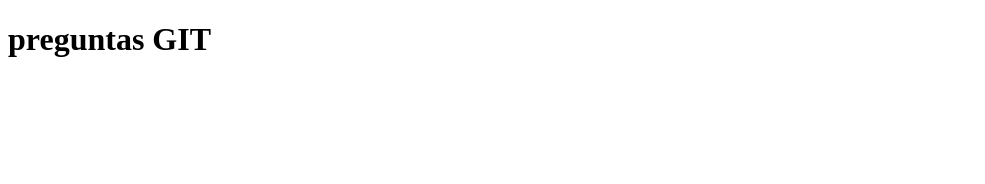
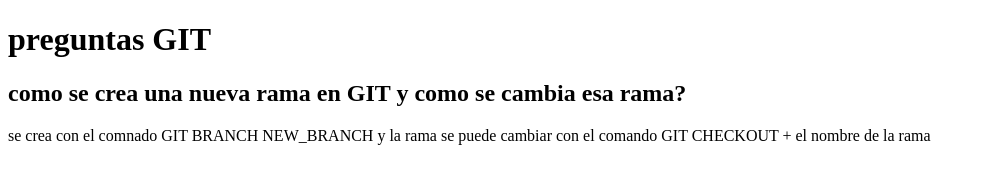
Before and after one commit to cris92gar/cris92gar.github.io, a plain HTML site: page index.html in a window 1280 px wide. Shown: the whole page, without its empty margins (0-985 px from the left). Drawn offline with Linux system fonts and the light colour scheme.

Commit message:
respuesta pregunta 3
se procede a contestar la pregunta 3

```diff
--- a/index.html
+++ b/index.html
@@ -7,5 +7,7 @@
 </head>
 <body>
     <h1> preguntas GIT</h1>
+    <H2>como se crea una nueva rama en GIT y como se cambia esa rama?</H2>
+    <p> se crea con el comnado GIT BRANCH NEW_BRANCH  y la rama se puede cambiar con el comando GIT CHECKOUT + el nombre de la rama</p>
 </body>
 </html>
```
